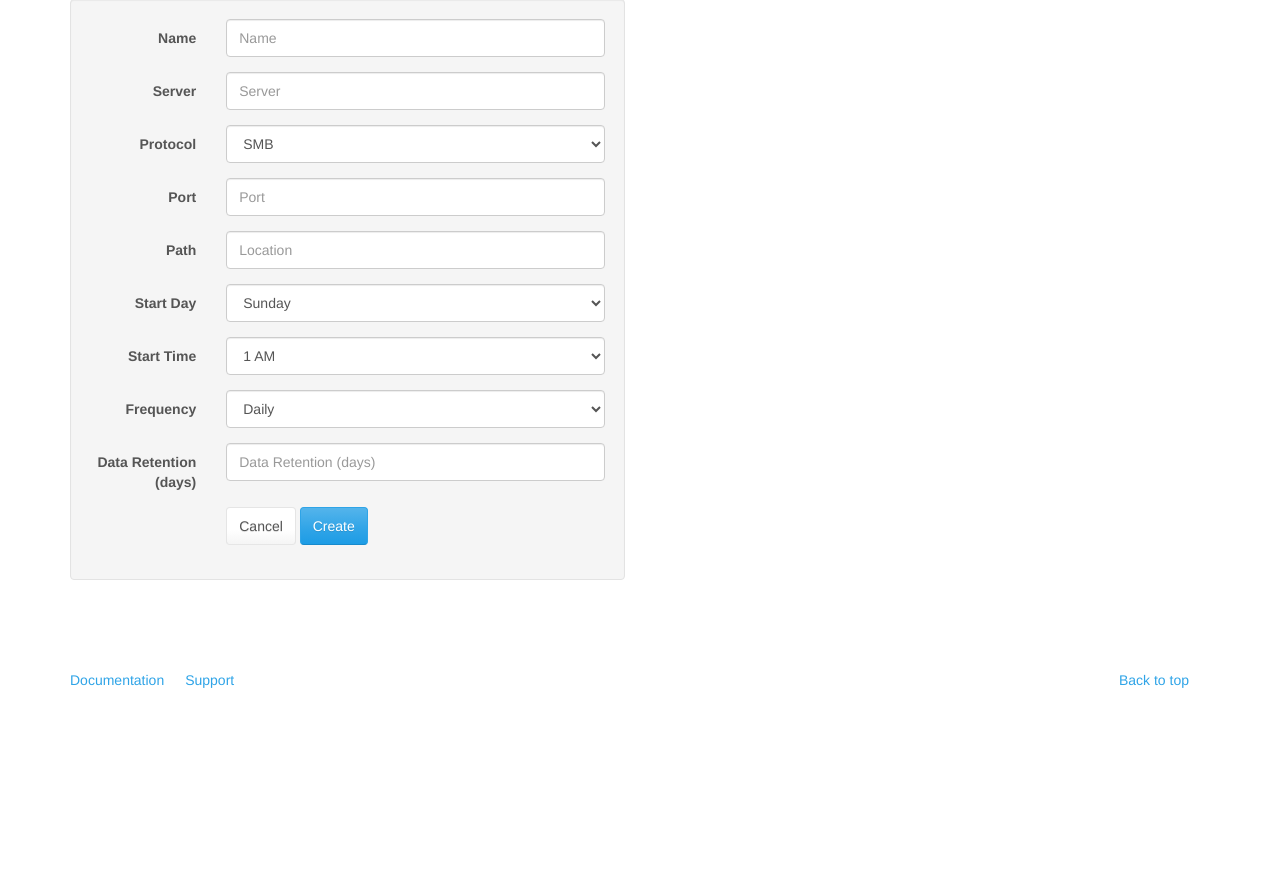
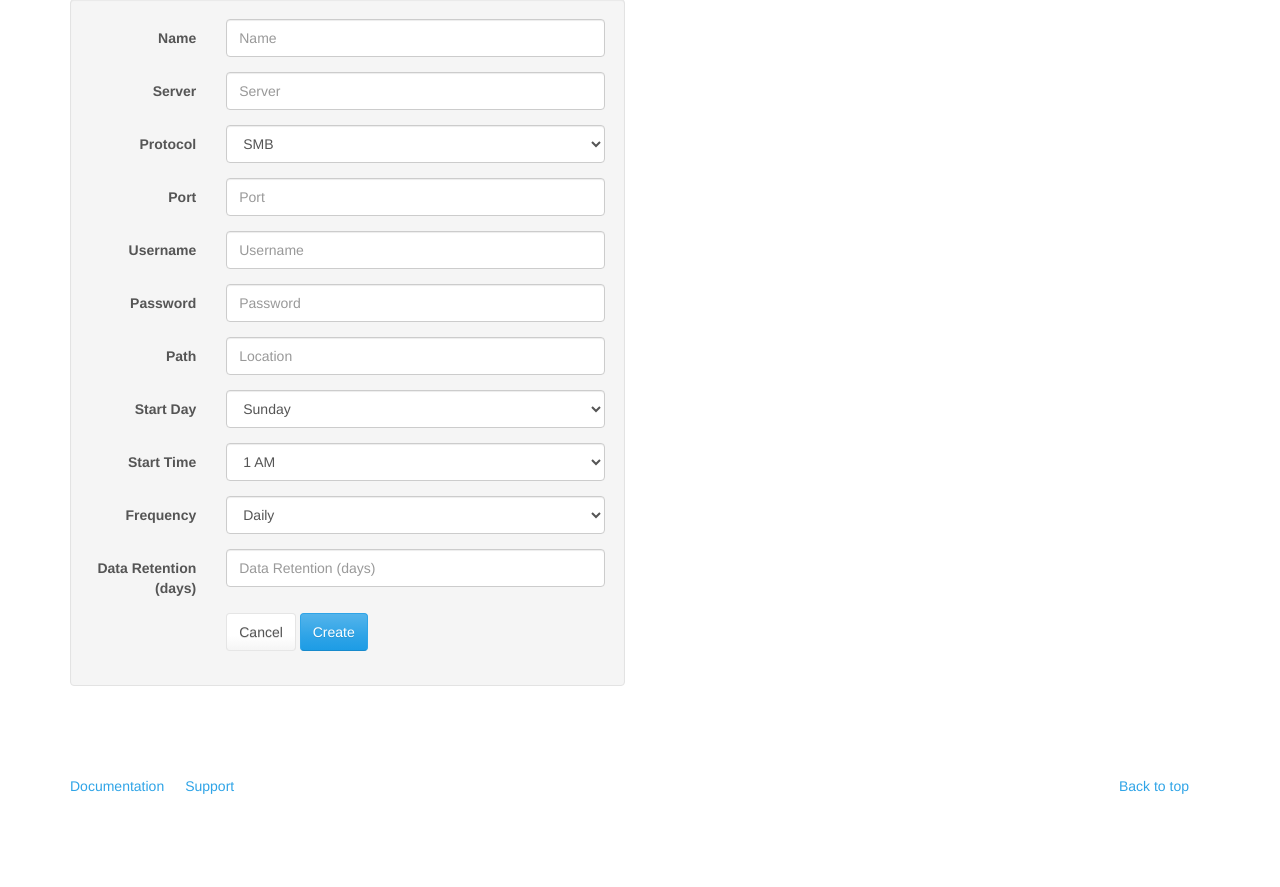
Before and after one commit to travcunn/storagebright-appliance, a Flask app: page /backups/new in a window 1280 px wide. Shown: the part 193-1080 px from the top of the page. Before the commit the page ends 881 px from the top, so only its background shows below. Run offline with Flask 2, Linux system fonts and the light colour scheme; a user stored in the database is signed in; tables that the repository leaves empty hold one stand-in row (values such as "Sample post"); some libraries are stand-ins or nearby versions.

Commit message:
Updated forms for authentication against remote servers.

```diff
--- a/app/templates/new-backup.html
+++ b/app/templates/new-backup.html
@@ -97,6 +97,27 @@
             </div>
 
             <div class="form-group">
+            <label for="inputUsername" class="col-lg-3 control-label">Username</label>
+            <div class="col-lg-9">
+                {{ form.username(class="form-control", placeholder="Username", for="inputUsername", required="") }}
+                {% for error in form.username.errors %}
+                    <div class="alert alert-danger" role="alert">{{ error }}</div>
+                {% endfor %}
+            </div>
+            </div>
+
+            <div class="form-group">
+            <label for="inputPassword" class="col-lg-3 control-label">Password</label>
+            <div class="col-lg-9">
+                {{ form.password(class="form-control", placeholder="Password", for="inputPassword", required="") }}
+                {% for error in form.password.errors %}
+                    <div class="alert alert-danger" role="alert">{{ error }}</div>
+                {% endfor %}
+            </div>
+            </div>
+
+
+            <div class="form-group">
             <label for="inputLocation" class="col-lg-3 control-label">Path</label>
             <div class="col-lg-9">
                 {{ form.location(class="form-control", placeholder="Location", for="inputLocation") }}
```
Also changed, not shown: app/templates/edit-backup.html (+20 -0 lines), make_user.py (+10 -2 lines), app.db (deleted).
